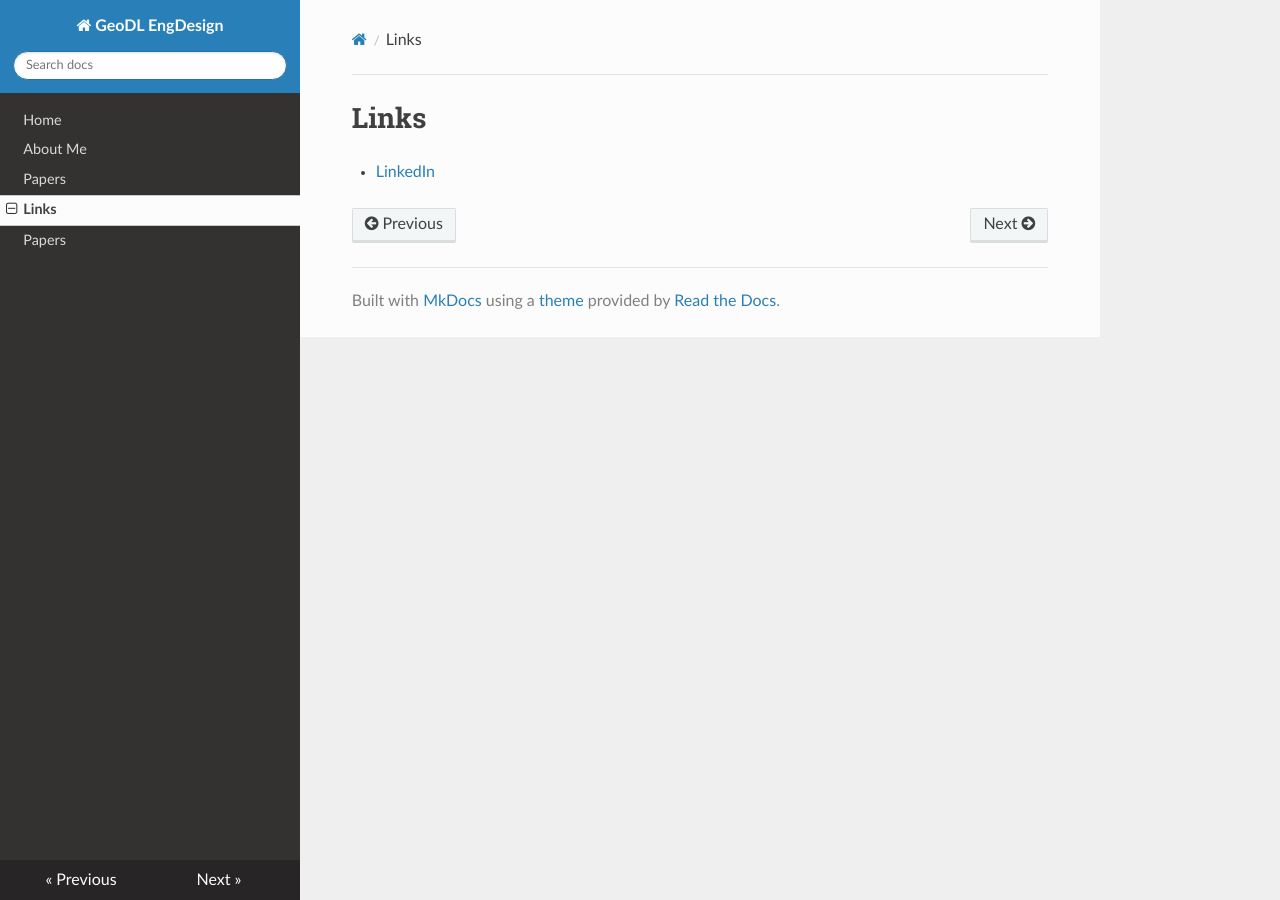
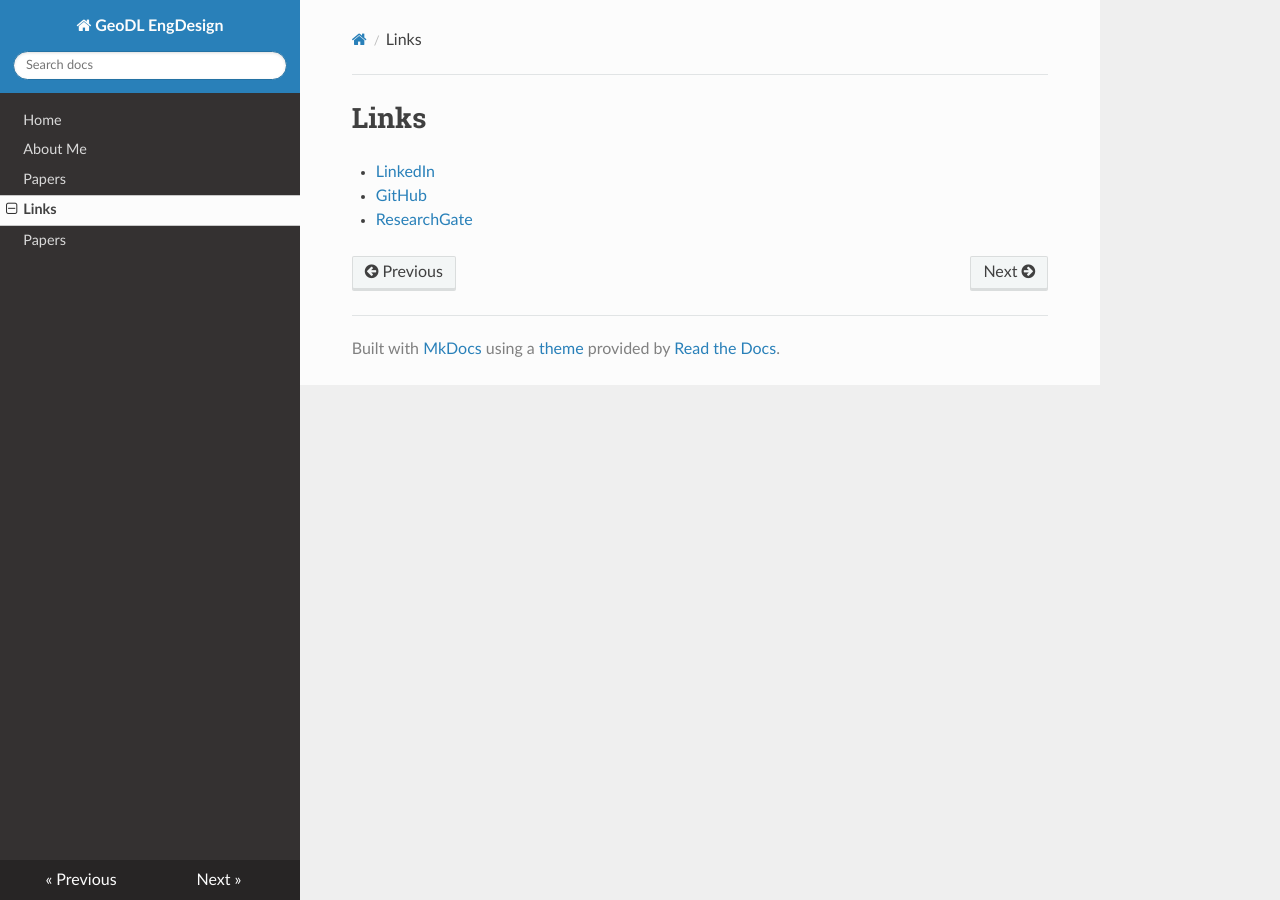
Before and after one commit to anthonysirico/PyGeo-TMS-mkdocs.io, an MkDocs documentation site: the page built from docs/links.md, in a window 1280 px wide. Built offline with MkDocs 1.6.1, drawn with Linux system fonts in a browser that asks for light colours; nearby versions of some CDN libraries.

Commit message:
modified:   docs/links.md 	modified:   site/index.html 	modified:   site/links/index.html 	modified:   site/search/search_index.json 	modified:   site/sitemap.xml.gz

```diff
--- a/docs/links.md
+++ b/docs/links.md
@@ -1,3 +1,5 @@
 # Links
 
 - [LinkedIn](https://www.linkedin.com/in/anthony-sirico-b2620989/)
+- [GitHub](https://github.com/anthonysirico)
+- [ResearchGate](https://www.researchgate.net/profile/Anthony-Sirico)
```
Also changed, not shown: site/index.html, site/links/index.html, site/search/search_index.json, 1 other file.
